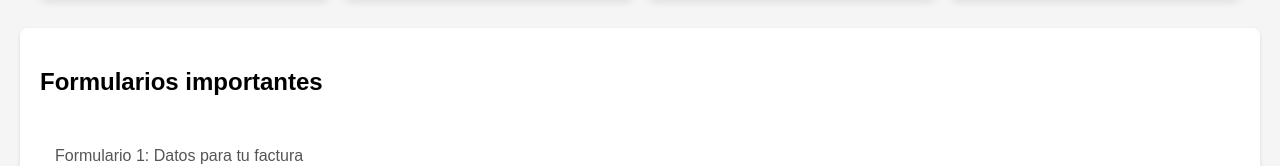
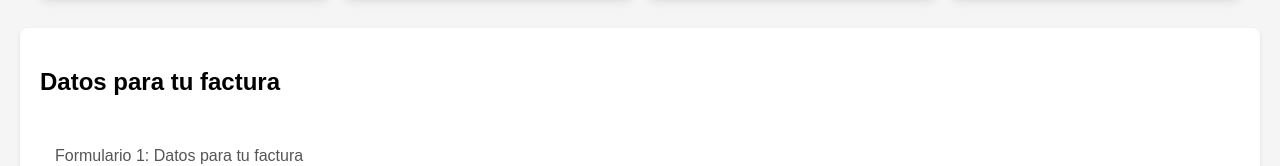
Before and after one commit to irisgt25/abccomputer, a plain HTML site: page index.html in a window 1280 px wide. Shown: the part 730-896 px from the top of the page. Drawn offline with Linux system fonts and the light colour scheme.

Commit message:
Update index.html

```diff
--- a/index.html
+++ b/index.html
@@ -171,7 +171,7 @@
     </div>
 
     <div class="links-section">
-        <h2>Formularios importantes</h2>
+        <h2>Datos para tu factura</h2>
 
         <div class="link-item">
             <p class="link-description">Formulario 1: Datos para tu factura</p>
```
